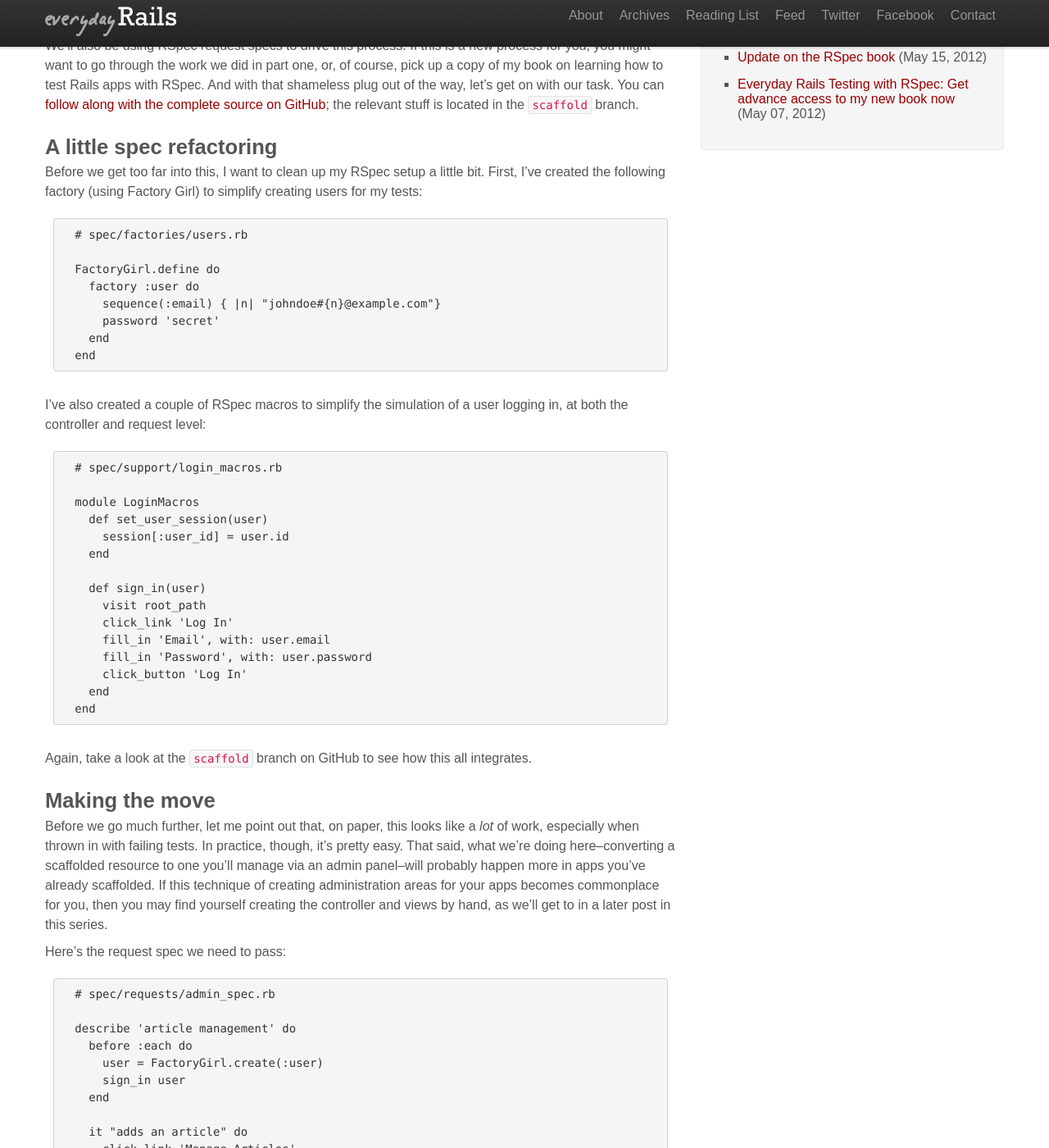
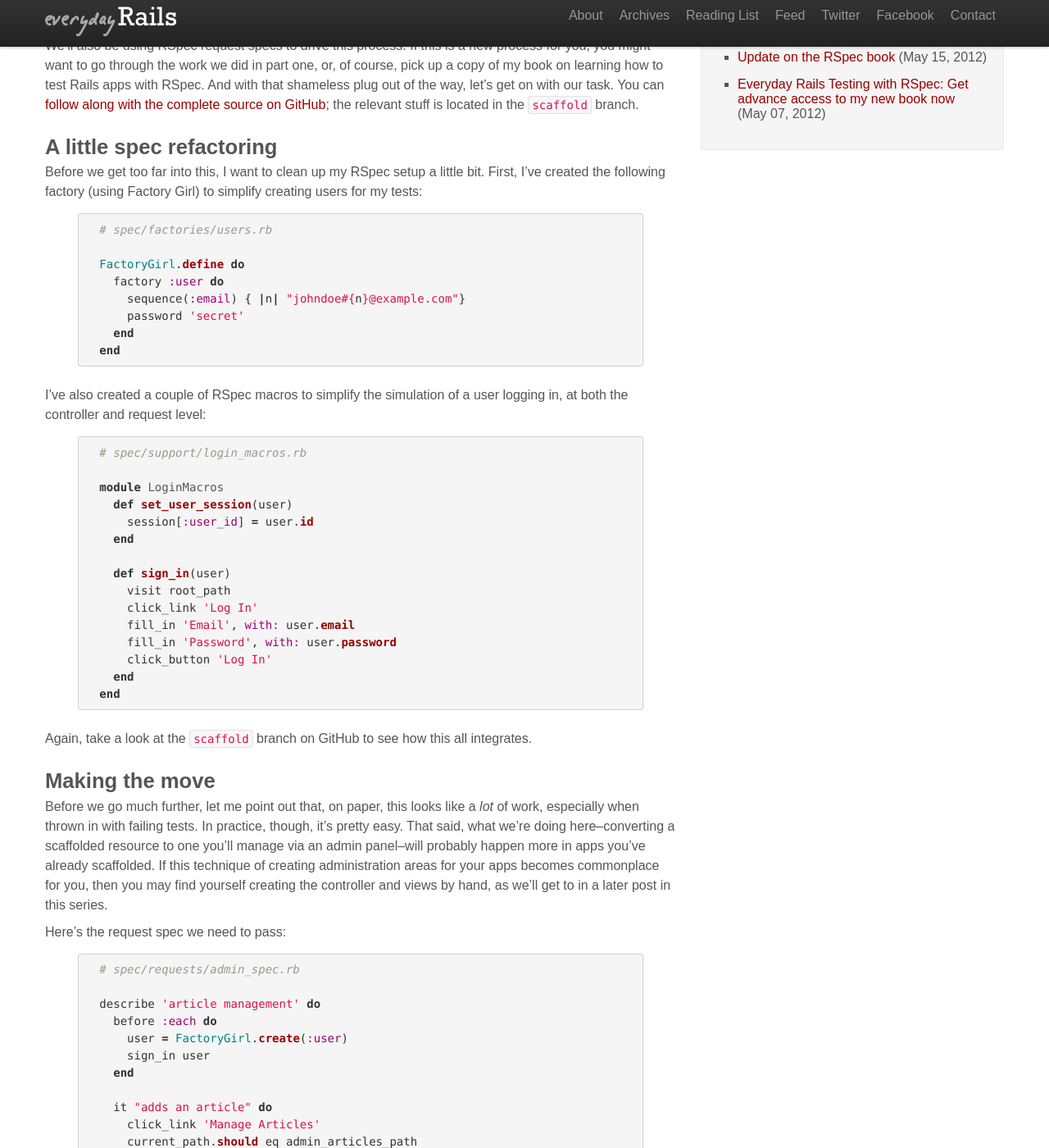
Before and after one commit to everydayrails/everyday-rails, a Jekyll site: the page built from _posts/2012-08-07-rails-admin-panel-from-scratch-2.markdown, in a window 1280 px wide and 1400 px high, scrolled down 426 px. Shown: the whole window at 82% size. Built offline with Jekyll 4.4.1, drawn with Linux system fonts in a browser that asks for light colours; some web fonts are replaced; Markdown is read by kramdown in place of the engine named in the settings; comment, search, counter and statistics services are not loaded.

Commit message:
reimplement old syntax highlighting

```diff
--- a/_includes/header.html
+++ b/_includes/header.html
@@ -27,6 +27,7 @@
 
   <link href="/css/bootstrap-responsive.min.css" rel="stylesheet">
   <link href="/css/site.css" rel="stylesheet">
+  <link href="/css/syntax.css" rel="stylesheet">
 
   <!--[if lt IE 9]>
     <script src="http://html5shim.googlecode.com/svn/trunk/html5.js"></script>
--- a/css/site.css
+++ b/css/site.css
@@ -27,12 +27,10 @@
 code, .highlight {
 	font-family: 'andale mono', 'lucida console', monospace;
 	font-size: 14px !important;
-  overflow: auto;
 }
 
-.highlight {
-	padding: 10px;
-	margin: 10px auto;
+.highlight, pre, code {
+  overflow: auto !important;
 }
 
 #content {
--- /dev/null
+++ b/css/syntax.css
@@ -0,0 +1,59 @@
+.highlight .c { color: #999988; font-style: italic } /* Comment */
+.highlight .err { color: #a61717; background-color: #e3d2d2 } /* Error */
+.highlight .k { font-weight: bold } /* Keyword */
+.highlight .o { font-weight: bold } /* Operator */
+.highlight .cm { color: #999988; font-style: italic } /* Comment.Multiline */
+.highlight .cp { color: #999999; font-weight: bold } /* Comment.Preproc */
+.highlight .c1 { color: #999988; font-style: italic } /* Comment.Single */
+.highlight .cs { color: #999999; font-weight: bold; font-style: italic } /* Comment.Special */
+.highlight .gd { color: #000000; background-color: #ffdddd } /* Generic.Deleted */
+.highlight .gd .x { color: #000000; background-color: #ffaaaa } /* Generic.Deleted.Specific */
+.highlight .ge { font-style: italic } /* Generic.Emph */
+.highlight .gr { color: #aa0000 } /* Generic.Error */
+.highlight .gh { color: #999999 } /* Generic.Heading */
+.highlight .gi { color: #000000; background-color: #ddffdd } /* Generic.Inserted */
+.highlight .gi .x { color: #000000; background-color: #aaffaa } /* Generic.Inserted.Specific */
+.highlight .go { color: #888888 } /* Generic.Output */
+.highlight .gp { color: #555555 } /* Generic.Prompt */
+.highlight .gs { font-weight: bold } /* Generic.Strong */
+.highlight .gu { color: #aaaaaa } /* Generic.Subheading */
+.highlight .gt { color: #aa0000 } /* Generic.Traceback */
+.highlight .kc { font-weight: bold } /* Keyword.Constant */
+.highlight .kd { font-weight: bold } /* Keyword.Declaration */
+.highlight .kp { font-weight: bold } /* Keyword.Pseudo */
+.highlight .kr { font-weight: bold } /* Keyword.Reserved */
+.highlight .kt { color: #445588; font-weight: bold } /* Keyword.Type */
+.highlight .m { color: #009999 } /* Literal.Number */
+.highlight .s { color: #d14 } /* Literal.String */
+.highlight .na { color: #008080 } /* Name.Attribute */
+.highlight .nb { color: #0086B3 } /* Name.Builtin */
+.highlight .nc { color: #445588; font-weight: bold } /* Name.Class */
+.highlight .no { color: #008080 } /* Name.Constant */
+.highlight .ni { color: #800080 } /* Name.Entity */
+.highlight .ne { color: #990000; font-weight: bold } /* Name.Exception */
+.highlight .nf { color: #990000; font-weight: bold } /* Name.Function */
+.highlight .nn { color: #555555 } /* Name.Namespace */
+.highlight .nt { color: #000080 } /* Name.Tag */
+.highlight .nv { color: #008080 } /* Name.Variable */
+.highlight .ow { font-weight: bold } /* Operator.Word */
+.highlight .w { color: #bbbbbb } /* Text.Whitespace */
+.highlight .mf { color: #009999 } /* Literal.Number.Float */
+.highlight .mh { color: #009999 } /* Literal.Number.Hex */
+.highlight .mi { color: #009999 } /* Literal.Number.Integer */
+.highlight .mo { color: #009999 } /* Literal.Number.Oct */
+.highlight .sb { color: #d14 } /* Literal.String.Backtick */
+.highlight .sc { color: #d14 } /* Literal.String.Char */
+.highlight .sd { color: #d14 } /* Literal.String.Doc */
+.highlight .s2 { color: #d14 } /* Literal.String.Double */
+.highlight .se { color: #d14 } /* Literal.String.Escape */
+.highlight .sh { color: #d14 } /* Literal.String.Heredoc */
+.highlight .si { color: #d14 } /* Literal.String.Interpol */
+.highlight .sx { color: #d14 } /* Literal.String.Other */
+.highlight .sr { color: #009926 } /* Literal.String.Regex */
+.highlight .s1 { color: #d14 } /* Literal.String.Single */
+.highlight .ss { color: #990073 } /* Literal.String.Symbol */
+.highlight .bp { color: #999999 } /* Name.Builtin.Pseudo */
+.highlight .vc { color: #008080 } /* Name.Variable.Class */
+.highlight .vg { color: #008080 } /* Name.Variable.Global */
+.highlight .vi { color: #008080 } /* Name.Variable.Instance */
+.highlight .il { color: #009999 } /* Literal.Number.Integer.Long */
```
